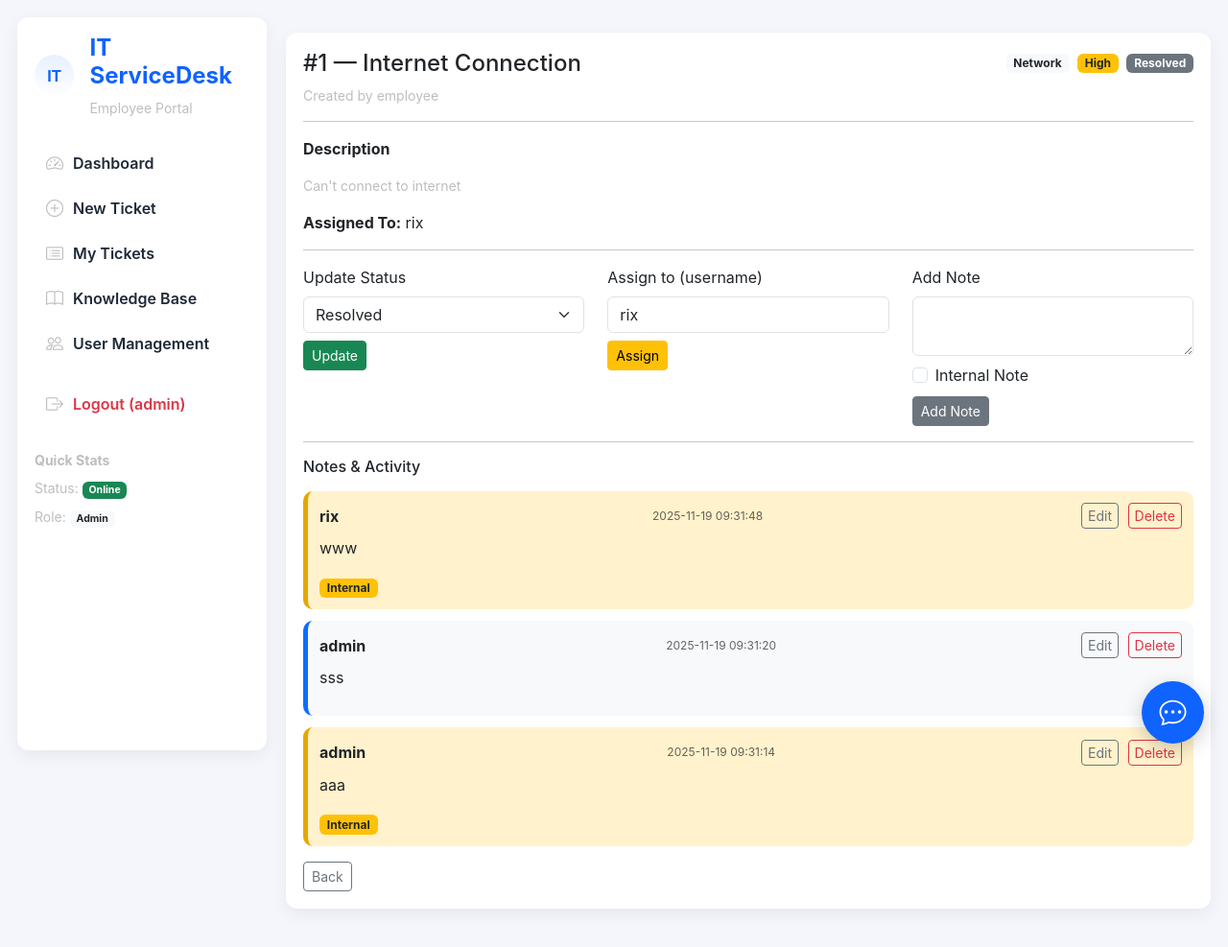
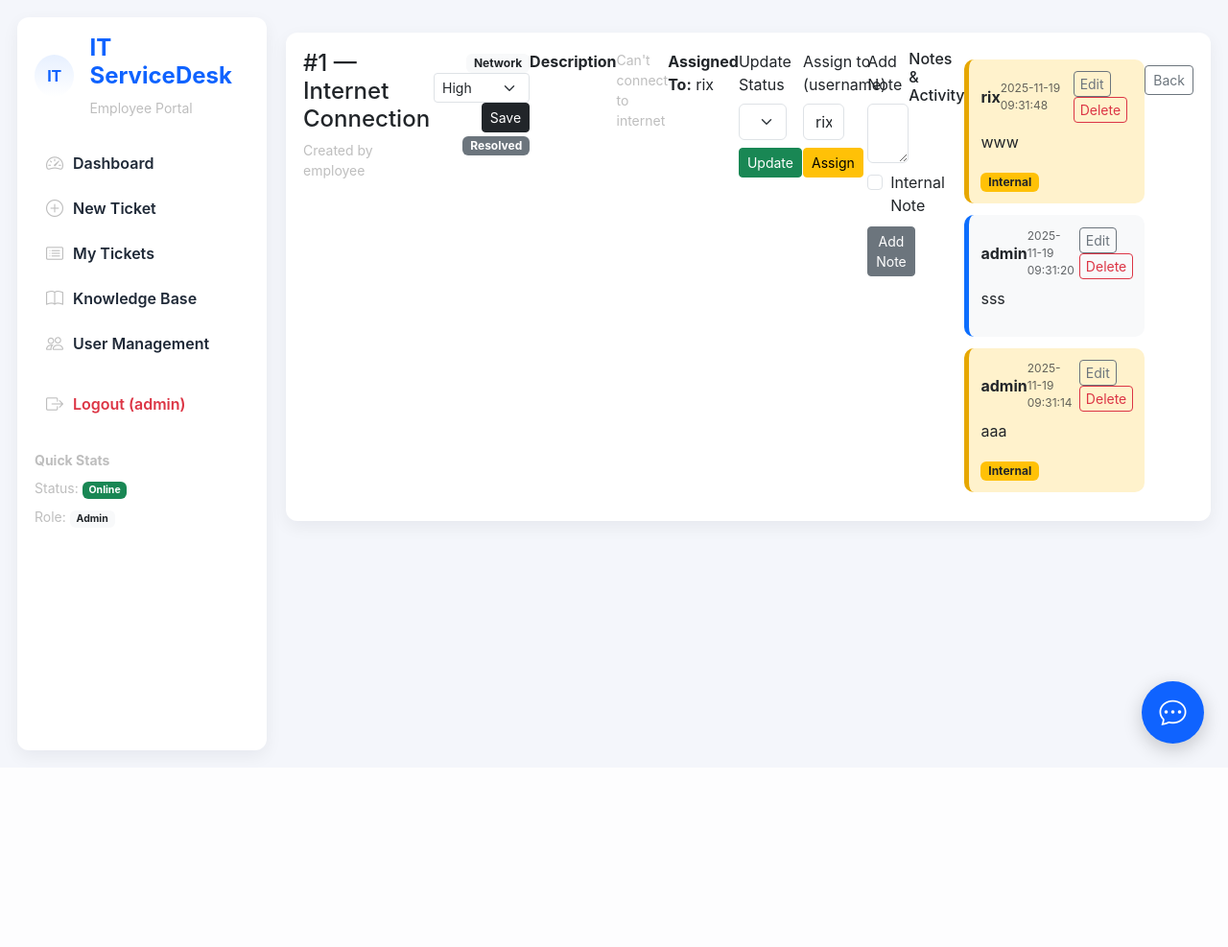
Before and after one commit to rixportfolio-wq/Smart-IT-Service-Desk-App, a Flask app: page /ticket/1 in a window 1280 px wide. Shown: the top 987 px of the page at 96% size. After the commit the page ends 794 px from the top, so only its background shows below. Run offline with Flask 3, Linux system fonts and the light colour scheme; a user stored in the database is signed in; data comes from the database, SQL or seed files in the repository; parts of the project's set-up code (start-up, migrations or seed data) failed here and were passed over.

Commit message:
Update ticket_details.html

```diff
--- a/templates/ticket_details.html
+++ b/templates/ticket_details.html
@@ -11,11 +11,29 @@
     </div>
 
     <div class="text-end">
-      <div class="badge bg-light text-dark">{{ ticket[2] }}</div>
-      <div class="badge bg-warning text-dark ms-1">{{ ticket[3] }}</div>
-      <div class="badge bg-secondary text-white ms-1">{{ ticket[4] }}</div>
-    </div>
-  </div>
+
+  <!-- CATEGORY -->
+  <div class="badge bg-light text-dark">{{ ticket[2] }}</div>
+
+  <!-- PRIORITY -->
+  {% if session.get('role') == 'Admin' %}
+  <form method="POST" action="{{ url_for('update_priority', ticket_id=ticket[0]) }}" class="d-inline">
+    <select name="priority" class="form-select form-select-sm d-inline w-auto ms-1">
+      <option value="Low" {% if ticket[3]=='Low' %}selected{% endif %}>Low</option>
+      <option value="Medium" {% if ticket[3]=='Medium' %}selected{% endif %}>Medium</option>
+      <option value="High" {% if ticket[3]=='High' %}selected{% endif %}>High</option>
+    </select>
+    <button class="btn btn-dark btn-sm ms-1">Save</button>
+  </form>
+  {% else %}
+  <div class="badge bg-warning text-dark ms-1">{{ ticket[3] }}</div>
+  {% endif %}
+
+  <!-- STATUS -->
+  <div class="badge bg-secondary text-white ms-1">{{ ticket[4] }}</div>
+
+</div>
+
 
   <hr>
 
```
